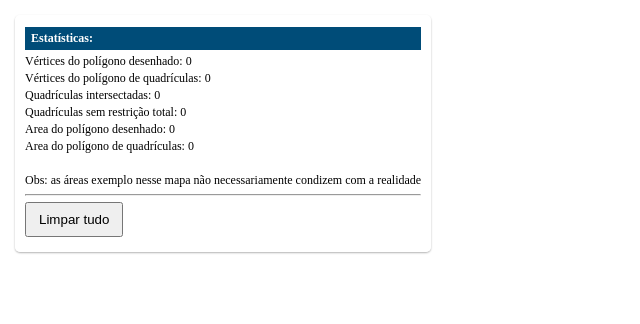
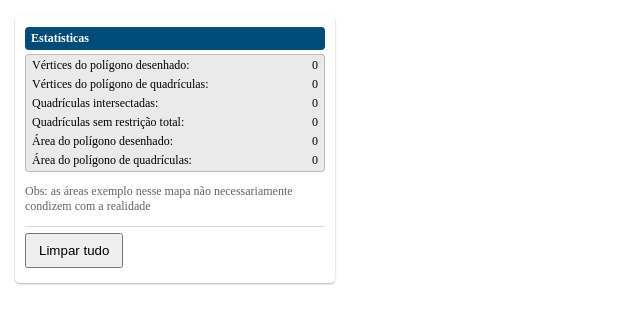
Before and after one commit to ppdebem/simulador_quadriculas, a plain HTML site: page index.html in a window 1280 px wide. Shown: the whole page, without its empty margins (0-640 px from the left). Drawn offline with Linux system fonts and the light colour scheme; a script that the page names is missing.

Commit message:
atualizações nos estilos css

```diff
--- a/index.html
+++ b/index.html
@@ -28,18 +28,37 @@
     </arcgis-map>
 
     <div id="controls">
+    <h4>Estatísticas</h4>
       <div id="stats">
-        <h4>Estatísticas:</h4>
-        <p>Vértices do polígono desenhado: <span id="drawnVertices">0</span></p>
-        <p>Vértices do polígono de quadrículas: <span id="unionVertices">0</span></p>
-        <p>Quadrículas intersectadas: <span id="totalCells">0</span></p>
-        <p>Quadrículas sem restrição total: <span id="allowedCells">0</span></p>
-        <p>Area do polígono desenhado: <span id="drawnArea">0</span></p>
-        <p>Area do polígono de quadrículas: <span id="unionArea">0</span></p>
-        <br />
-        <p>Obs: as áreas exemplo nesse mapa não necessariamente condizem com a realidade</p>
+        <table>
+          <tr>
+            <td>Vértices do polígono desenhado:</td>
+            <td><span id="drawnVertices">0</span></td>
+          </tr>
+          <tr>
+            <td>Vértices do polígono de quadrículas:</td>
+            <td><span id="unionVertices">0</span></td>
+          </tr>
+          <tr>
+            <td>Quadrículas intersectadas:</td>
+            <td><span id="totalCells">0</span></td>
+          </tr>
+          <tr>
+            <td>Quadrículas sem restrição total:</td>
+            <td><span id="allowedCells">0</span></td>
+          </tr>
+          <tr>
+            <td>Área do polígono desenhado:</td>
+            <td><span id="drawnArea">0</span></td>
+          </tr>
+          <tr>
+            <td>Área do polígono de quadrículas:</td>
+            <td><span id="unionArea">0</span></td>
+          </tr>
+        </table>
       </div>
-      <hr />
+      <p style="color: #636363ff;">Obs: as áreas exemplo nesse mapa não necessariamente condizem com a realidade</p>
+      <hr style="border: none; height: 1px; background-color: #6363633b;">
       <button id="clearBtn">Limpar tudo</button>
     </div>
   </body>
--- a/styles.css
+++ b/styles.css
@@ -16,6 +16,7 @@ arcgis-map {
   border-radius: 5px;
   box-shadow: 0 1px 2px rgba(0, 0, 0, 0.3);
   font-size: 12px;
+  max-width: 300px;
 }
 
 button {
@@ -31,17 +32,18 @@ label {
   cursor: pointer;
 }
 
-p {
-  margin-top: 2px;
-  margin-bottom: 2px;
+#stats p {
+  margin-top: 1px;
+  margin-bottom: 1px;
 }
 
-h4 {
+#controls h4 {
   background-color: #004c78;
   padding: 4px 6px;
   color: white;
   margin-bottom: 4px;
   margin-top: 2px;
+  border-radius: 4px;
 }
 
 arcgis-sketch,
@@ -49,6 +51,7 @@ arcgis-legend,
 arcgis-editor,
 arcgis-layer-list {
   opacity: 0.8;
+  border-radius: 4px;
 }
 
 arcgis-legend {
@@ -61,3 +64,20 @@ arcgis-legend {
   left: 50%;
   transform: translateX(-50%);
 }
+
+#stats {
+  border: 1px solid rgba(0, 0, 0, 0.2);
+  border-radius: 4px;
+  background-color: rgba(169, 169, 169, 0.243);
+}
+
+#stats table {
+  width: 100%;
+}
+#stats td {
+  padding: 1px 4px;
+}
+
+#stats td:nth-child(2) {
+  text-align: right;
+}
```
